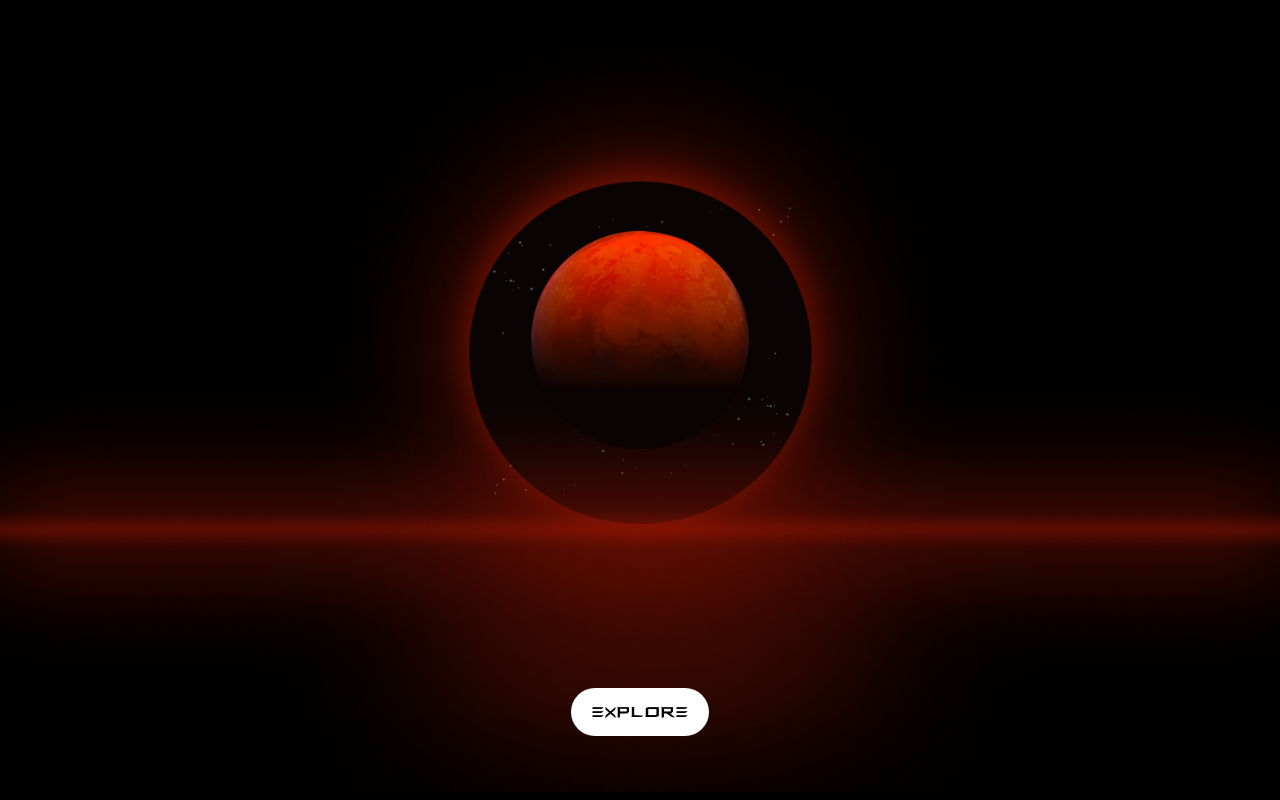
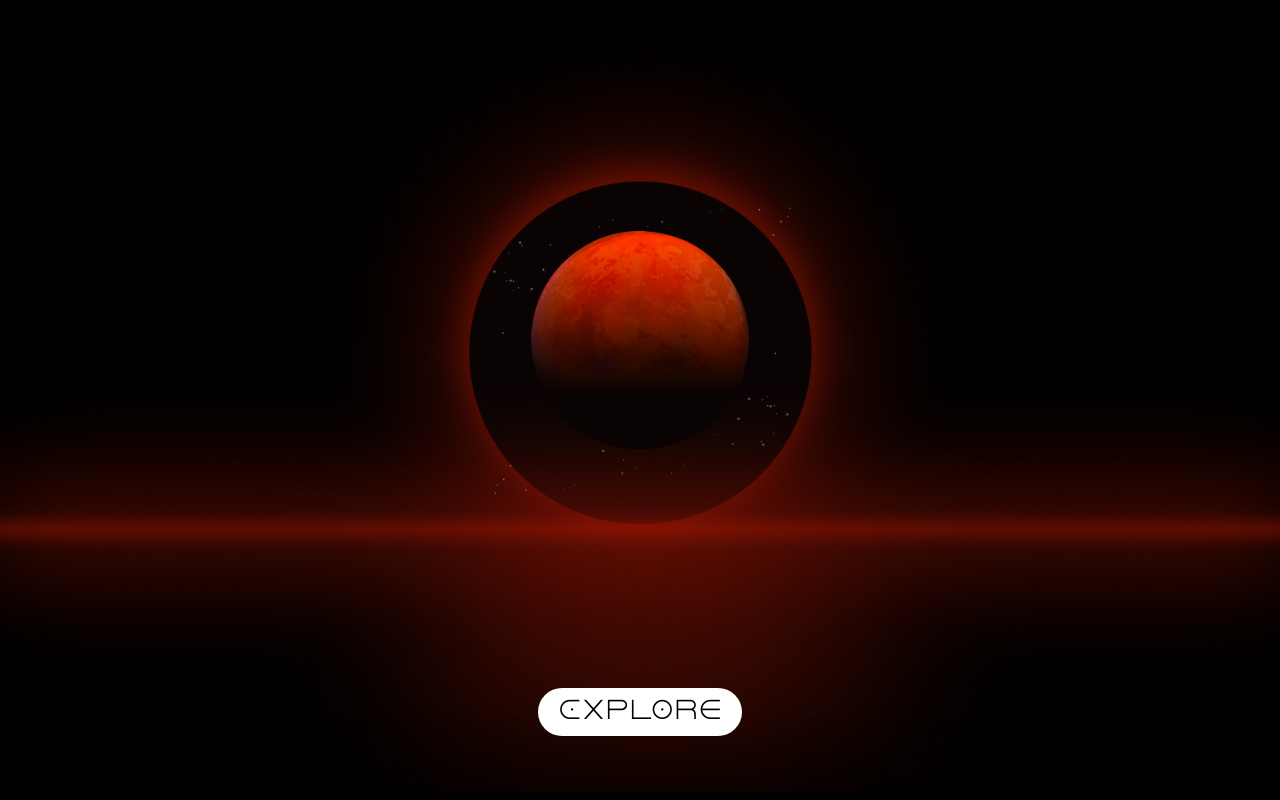
Before and after one commit to AjinkyaLY/red-team, a React (Vite) app: page / in a window 1280 px wide. Built offline with nearby package versions, Linux system fonts and the light colour scheme.

Commit message:
added font

```diff
--- a/src/index.css
+++ b/src/index.css
@@ -6,7 +6,11 @@
   font-family: ferretface;
   src: url(/images/ferretface.ttf);
 }
+@font-face {
+  font-family: duneRise;
+  src: url(/images/Dune_Rise.ttf);
+}
 
 body {
-  font-family: ferretface;
+  font-family: duneRise;
 }
```
Also changed, not shown: public/images/Dune_Rise.ttf (added).
